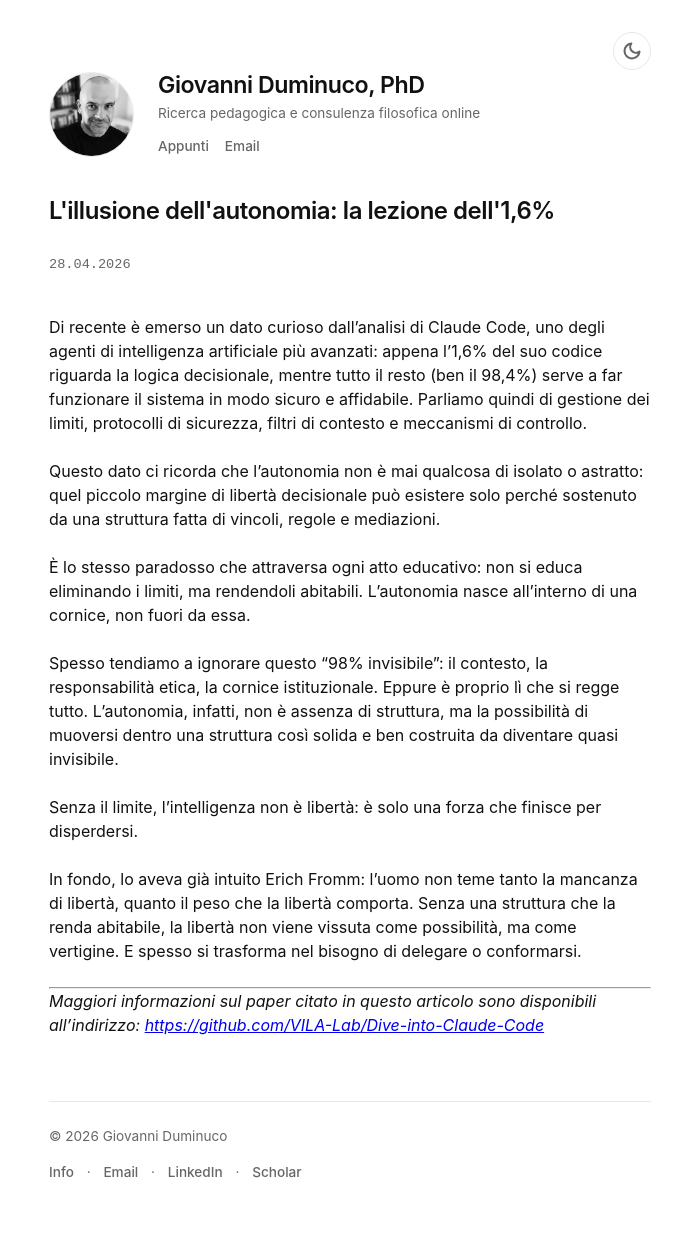
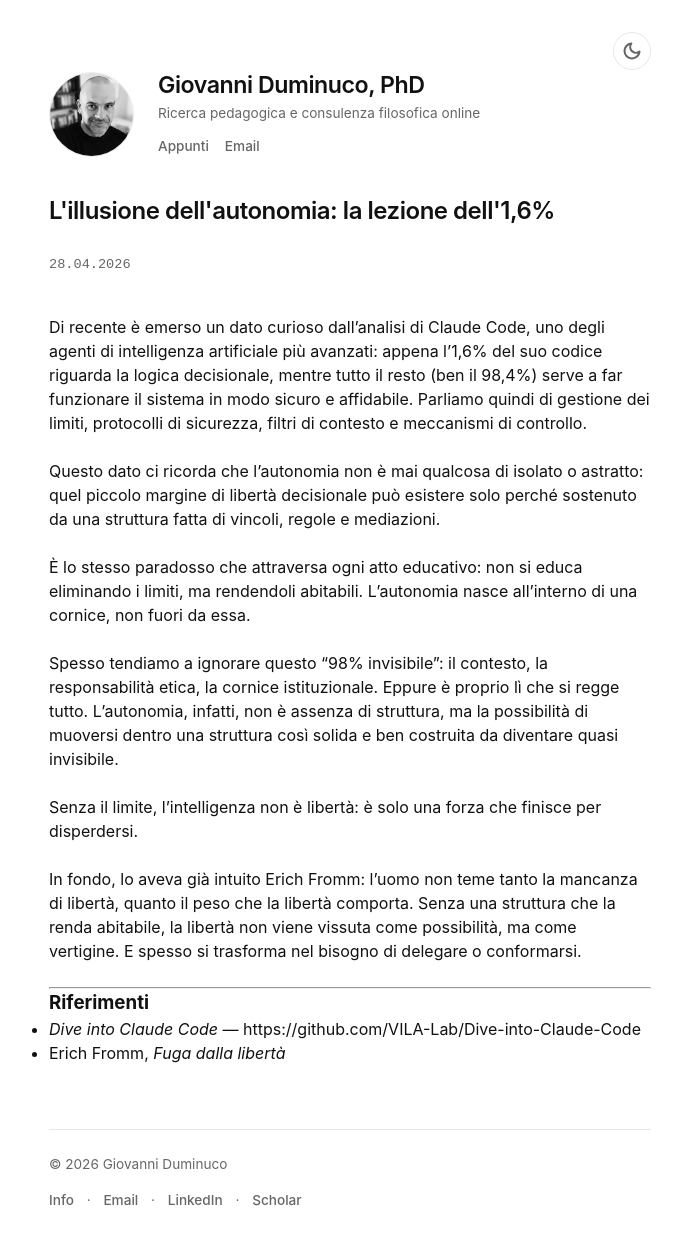
Before and after one commit to dumgio/dumgio.github.io, a Jekyll site: the page built from _posts/2026-04-28-illusione-autonomia-lezione-uno-virgola-sei.md, in a window 1280 px wide. Shown: the whole page, without its empty margins (290-972 px from the left). Built offline with Jekyll 4.4.1, drawn with Linux system fonts in a browser that asks for light colours; before the commit the page ends 1219 px from its top, so only the background shows below that.

Commit message:
Update 2026-04-28-illusione-autonomia-lezione-uno-virgola-sei.md

```diff
--- a/_posts/2026-04-28-illusione-autonomia-lezione-uno-virgola-sei.md
+++ b/_posts/2026-04-28-illusione-autonomia-lezione-uno-virgola-sei.md
@@ -17,4 +17,7 @@ In fondo, lo aveva già intuito Erich Fromm: l’uomo non teme tanto la mancanza
 
 ---
 
-*Maggiori informazioni sul paper citato in questo articolo sono disponibili all'indirizzo: [https://github.com/VILA-Lab/Dive-into-Claude-Code](https://github.com/VILA-Lab/Dive-into-Claude-Code)*
+### Riferimenti
+
+- *Dive into Claude Code* — https://github.com/VILA-Lab/Dive-into-Claude-Code
+- Erich Fromm, *Fuga dalla libertà*
```
